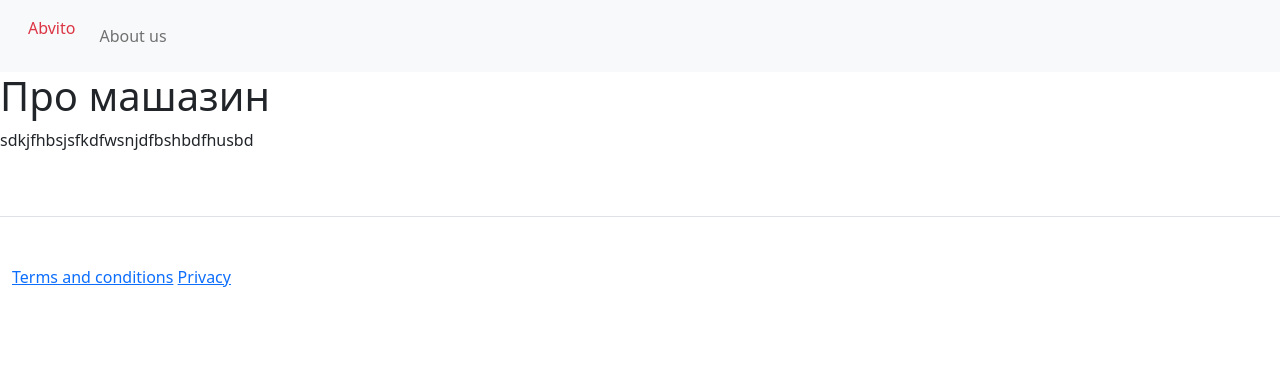
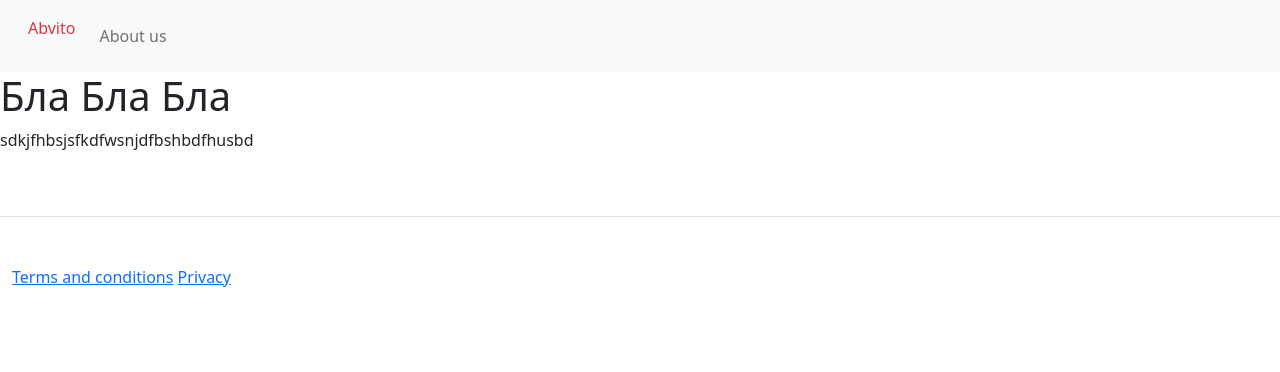
Before and after one commit to nikBaben/first_web, a Flask app: page /about in a window 1280 px wide. Shown: the top 372 px of the page. Run offline with Flask 2, Linux system fonts and the light colour scheme; data that the repository does not hold is empty.

Commit message:
some correct

```diff
--- a/templates/about.html
+++ b/templates/about.html
@@ -6,8 +6,8 @@
 {% block body %}
 <div class="row">
     <div class="col-md-offset-4">
-        <h1>Про машазин</h1>
+        <h1>Бла Бла Бла</h1>
         <p>sdkjfhbsjsfkdfwsnjdfbshbdfhusbd</p>
     </div>
 </div>
-{% endblock  %}asaassaыфчфыч
+{% endblock  %}
```
